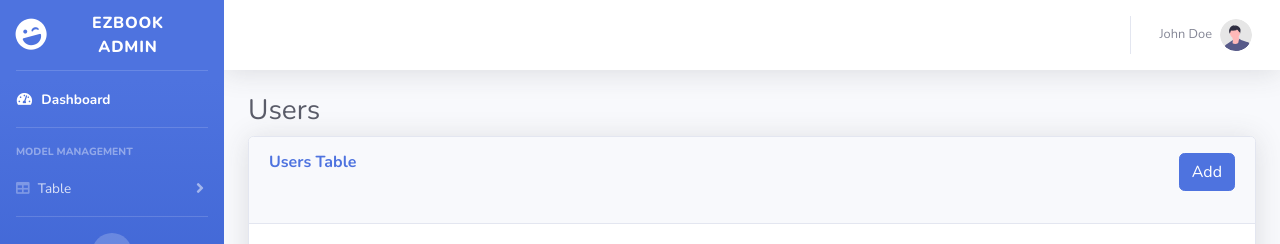
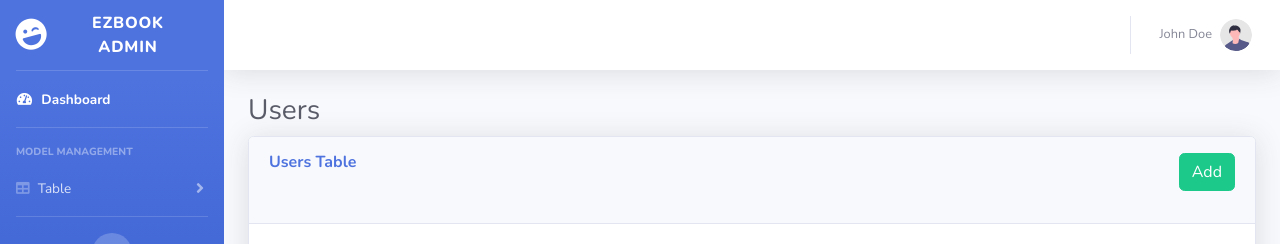
Before and after one commit to garysenoc/IM2_Project, a Django app: page /ezbook_admin/tables/users in a window 1280 px wide. Shown: the top 244 px of the page. Run offline with Django 3.2, Linux system fonts and the light colour scheme; some libraries are stand-ins or nearby versions.

Commit message:
Changed add button color to green

```diff
--- a/EZBook/ezbook_project/templates/ezbook_admin/tables/availablebookings.html
+++ b/EZBook/ezbook_project/templates/ezbook_admin/tables/availablebookings.html
@@ -13,7 +13,7 @@
         Available BookingsTable
       </h6>
       <p data-placement="top" data-toggle="tooltip" title="Add">
-        <a href="" class="btn btn-primary btn-xs" data-title="Add" data-toggle="modal" data-target="#add">
+        <a href="" class="btn btn-success btn-xs" data-title="Add" data-toggle="modal" data-target="#add">
           <!-- <span class="glyphicon glyphicon-pencil"></span> -->
           Add
         </a>
--- a/EZBook/ezbook_project/templates/ezbook_admin/tables/bookings.html
+++ b/EZBook/ezbook_project/templates/ezbook_admin/tables/bookings.html
@@ -13,7 +13,7 @@
         Bookings Table
       </h6>
       <p data-placement="top" data-toggle="tooltip" title="Add">
-        <a href="" class="btn btn-primary btn-xs" data-title="Add" data-toggle="modal" data-target="#add">
+        <a href="" class="btn btn-success btn-xs" data-title="Add" data-toggle="modal" data-target="#add">
           <!-- <span class="glyphicon glyphicon-pencil"></span> -->
           Add
         </a>
--- a/EZBook/ezbook_project/templates/ezbook_admin/tables/companies.html
+++ b/EZBook/ezbook_project/templates/ezbook_admin/tables/companies.html
@@ -13,7 +13,7 @@
         Companies Table
       </h6>
       <p data-placement="top" data-toggle="tooltip" title="Add">
-        <a href="" class="btn btn-primary btn-xs" data-title="Add" data-toggle="modal" data-target="#add">
+        <a href="" class="btn btn-success btn-xs" data-title="Add" data-toggle="modal" data-target="#add">
           <!-- <span class="glyphicon glyphicon-pencil"></span> -->
           Add
         </a>
--- a/EZBook/ezbook_project/templates/ezbook_admin/tables/drivers.html
+++ b/EZBook/ezbook_project/templates/ezbook_admin/tables/drivers.html
@@ -13,7 +13,7 @@
         Drivers Table
       </h6>
       <p data-placement="top" data-toggle="tooltip" title="Add">
-        <a href="" class="btn btn-primary btn-xs" data-title="Add" data-toggle="modal" data-target="#add">
+        <a href="" class="btn btn-success btn-xs" data-title="Add" data-toggle="modal" data-target="#add">
           <!-- <span class="glyphicon glyphicon-pencil"></span> -->
           Add
         </a>
--- a/EZBook/ezbook_project/templates/ezbook_admin/tables/travelplaces.html
+++ b/EZBook/ezbook_project/templates/ezbook_admin/tables/travelplaces.html
@@ -13,7 +13,7 @@
         Travel Places Table
       </h6>
       <p data-placement="top" data-toggle="tooltip" title="Add">
-        <a href="" class="btn btn-primary btn-xs" data-title="Add" data-toggle="modal" data-target="#add">
+        <a href="" class="btn btn-success btn-xs" data-title="Add" data-toggle="modal" data-target="#add">
           <!-- <span class="glyphicon glyphicon-pencil"></span> -->
           Add
         </a>
--- a/EZBook/ezbook_project/templates/ezbook_admin/tables/users.html
+++ b/EZBook/ezbook_project/templates/ezbook_admin/tables/users.html
@@ -13,7 +13,7 @@
                 Users Table
             </h6>
             <p data-placement="top" data-toggle="tooltip" title="Add">
-                <a href="" class="btn btn-primary btn-xs" data-title="Add" data-toggle="modal" data-target="#add">
+                <a href="" class="btn btn-success btn-xs" data-title="Add" data-toggle="modal" data-target="#add">
                     <!-- <span class="glyphicon glyphicon-pencil"></span> -->
                     Add
                 </a>
--- a/EZBook/ezbook_project/templates/ezbook_admin/tables/vehicles.html
+++ b/EZBook/ezbook_project/templates/ezbook_admin/tables/vehicles.html
@@ -13,7 +13,7 @@
         Vehicles Table
       </h6>
       <p data-placement="top" data-toggle="tooltip" title="Add">
-        <a href="" class="btn btn-primary btn-xs" data-title="Add" data-toggle="modal" data-target="#add">
+        <a href="" class="btn btn-success btn-xs" data-title="Add" data-toggle="modal" data-target="#add">
           <!-- <span class="glyphicon glyphicon-pencil"></span> -->
           Add
         </a>
```
